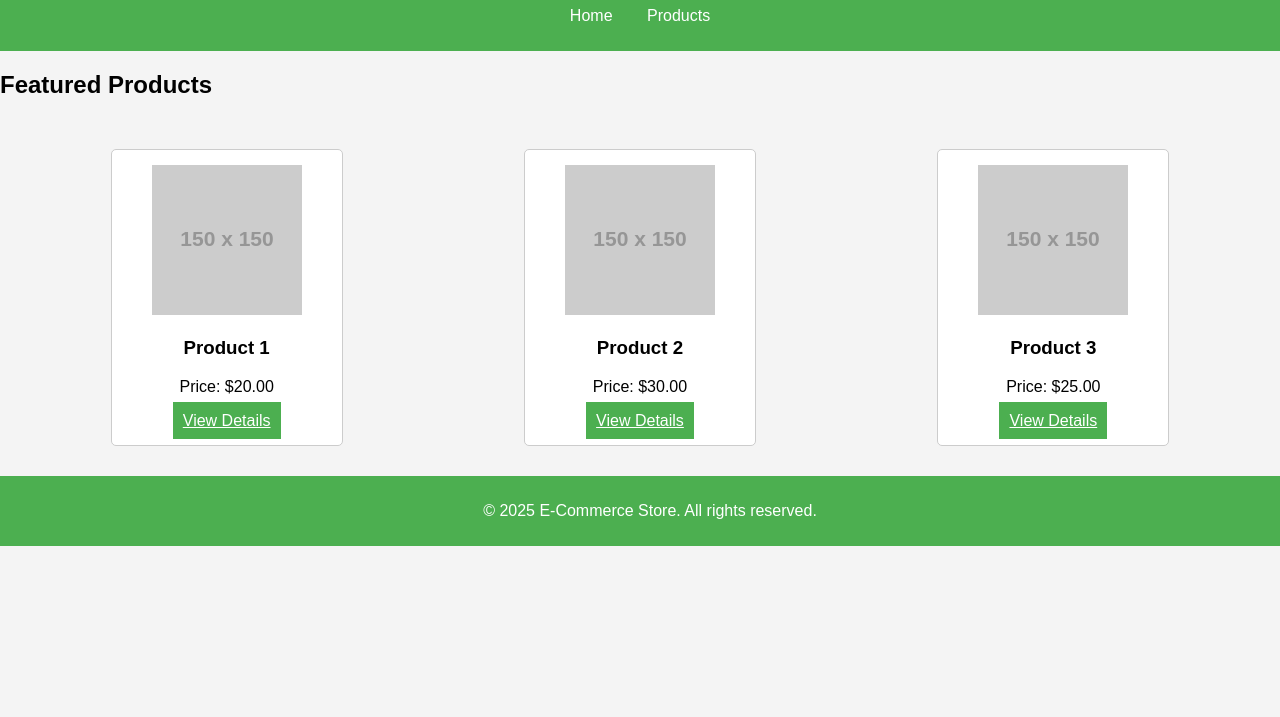
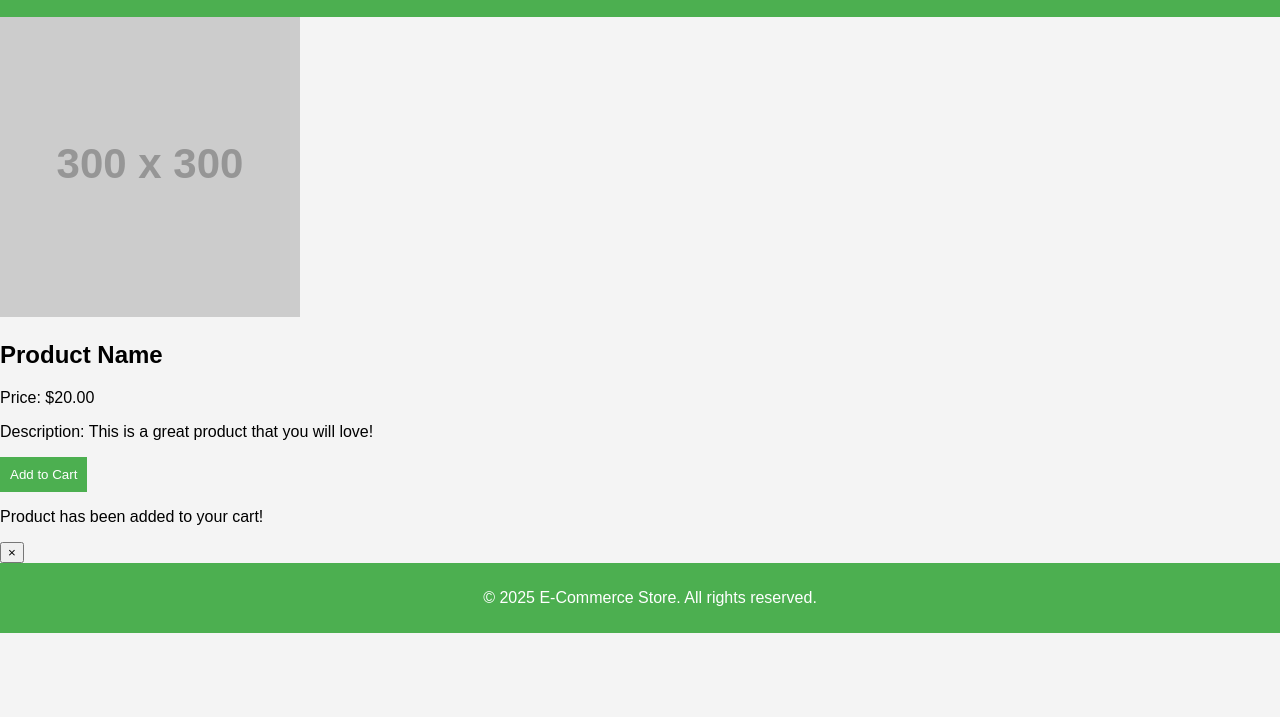
Before and after one commit to Jar0705/uasproject_fajardwi, a plain HTML site: page index.html in a window 1280 px wide. Shown: the part 83-800 px from the top of the page. Drawn offline with Linux system fonts and the light colour scheme; placeholder pictures from the web are drawn by us.

Commit message:
Update index.html

```diff
--- a/index.html
+++ b/index.html
@@ -4,43 +4,28 @@
     <meta charset="UTF-8">
     <meta name="viewport" content="width=device-width, initial-scale=1.0">
     <link rel="stylesheet" href="style.css">
-    <title>Basic E-Commerce Website</title>
+    <title>Product Page</title>
 </head>
 <body>
     <header>
-        <h1>Welcome to Our E-Commerce Store</h1>
-        <nav>
-            <ul>
-                <li><a href="index.html">Home</a></li>
-                <li><a href="product.html">Products</a></li>
-            </ul>
-        </nav>
+        <h1>Product Page</h1>
     </header>
     <main>
-        <h2>Featured Products</h2>
-        <div class="product-list">
-            <div class="product-item">
-                <img src="https://via.placeholder.com/150" alt="Product 1">
-                <h3>Product 1</h3>
-                <p>Price: $20.00</p>
-                <a href="product.html" class="button">View Details</a>
-            </div>
-            <div class="product-item">
-                <img src="https://via.placeholder.com/150" alt="Product 2">
-                <h3>Product 2</h3>
-                <p>Price: $30.00</p>
-                <a href="product.html" class="button">View Details</a>
-            </div>
-            <div class="product-item">
-                <img src="https://via.placeholder.com/150" alt="Product 3">
-                <h3>Product 3</h3>
-                <p>Price: $25.00</p>
-                <a href="product.html" class="button">View Details</a>
-            </div>
+        <div class="product-detail">
+            <img src="https://via.placeholder.com/300" alt="Product Image" class="product-image">
+            <h2>Product Name</h2>
+            <p>Price: $20.00</p>
+            <p>Description: This is a great product that you will love!</p>
+            <button class="button" onclick="addToCart()">Add to Cart</button>
+        </div>
+        <div id="notification" class="notification hidden">
+            <p>Product has been added to your cart!</p>
+            <button class="close-btn" onclick="closeNotification()">×</button>
         </div>
     </main>
     <footer>
         <p>&copy; 2025 E-Commerce Store. All rights reserved.</p>
     </footer>
+    <script src="script.js"></script>
 </body>
 </html>
```
